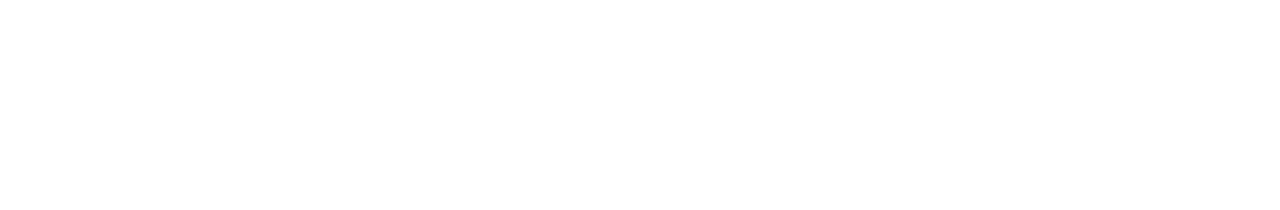
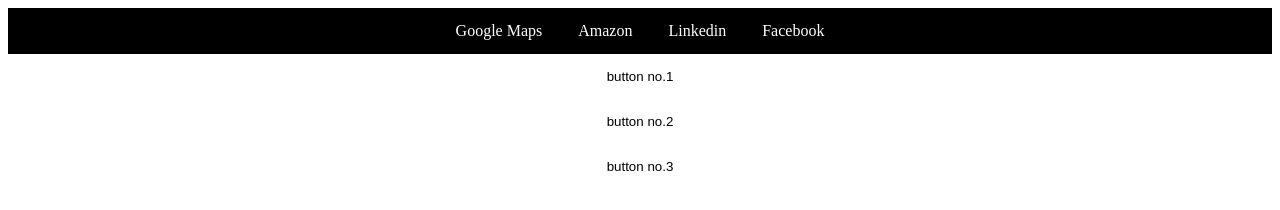
Before and after one commit to Glendleton/wk3exer, a plain HTML site: page index.html in a window 1280 px wide. Drawn offline with Linux system fonts and the light colour scheme.

Commit message:
completed week 3 page exercise

```diff
--- a/css/main.css
+++ b/css/main.css
@@ -0,0 +1,50 @@
+
+ul {
+    list-style-type: none;
+    margin: auto;
+    padding: 0;
+    overflow: hidden;
+    background-color: black;
+    text-align: center;
+}
+
+li {
+  display: inline-block;
+}
+
+li a {
+    display: block;
+    color: white;
+    text-align: center;
+    padding: 14px 16px;
+    text-decoration: none;
+}
+
+a:hover {
+  background-color: yellow;
+  border-top: 1px solid red;
+  border-bottom: 1px solid red;
+  border-left: 1px solid red;
+  border-right: 1px solid red;
+  border-radius: 5px;
+  color: black;
+  font-size: 20pt;
+}
+
+li {
+  transition: 0.5s ease;
+}
+
+button {
+  width: 100%;
+  height:100%;
+  border: 0;
+  background: none;
+  -webkit-appearance: none;
+  padding: 15px;
+}
+
+button:hover {
+  background-color: grey;
+  color: white;
+}
--- a/index.html
+++ b/index.html
@@ -9,6 +9,23 @@
 	</head>
 	<body>
 
+<div>
+		<ul>
+		  <li><a href="https://www.google.com/maps" target="_blank">Google Maps</a></li>
+		  <li><a href="https://www.amazon.com/" target="_blank">Amazon</a></li>
+		  <li><a href="https://www.linkedin.com" target="_blank">Linkedin</a></li>
+		  <li><a href="https://www.facebook.com/" target="_blank">Facebook</a></li>
+		</ul>
+</div>
+
+<div>
+	<button type="button" onclick="alert('Beep!')">button no.1
+	</button>
+		<button type="button" onclick="alert('Bop!')">button no.2
+		</button>
+	<button type="button" onclick="alert('Boop!')">button no.3
+	</button>
+</div>
 
 	</body>
 </html>
```
